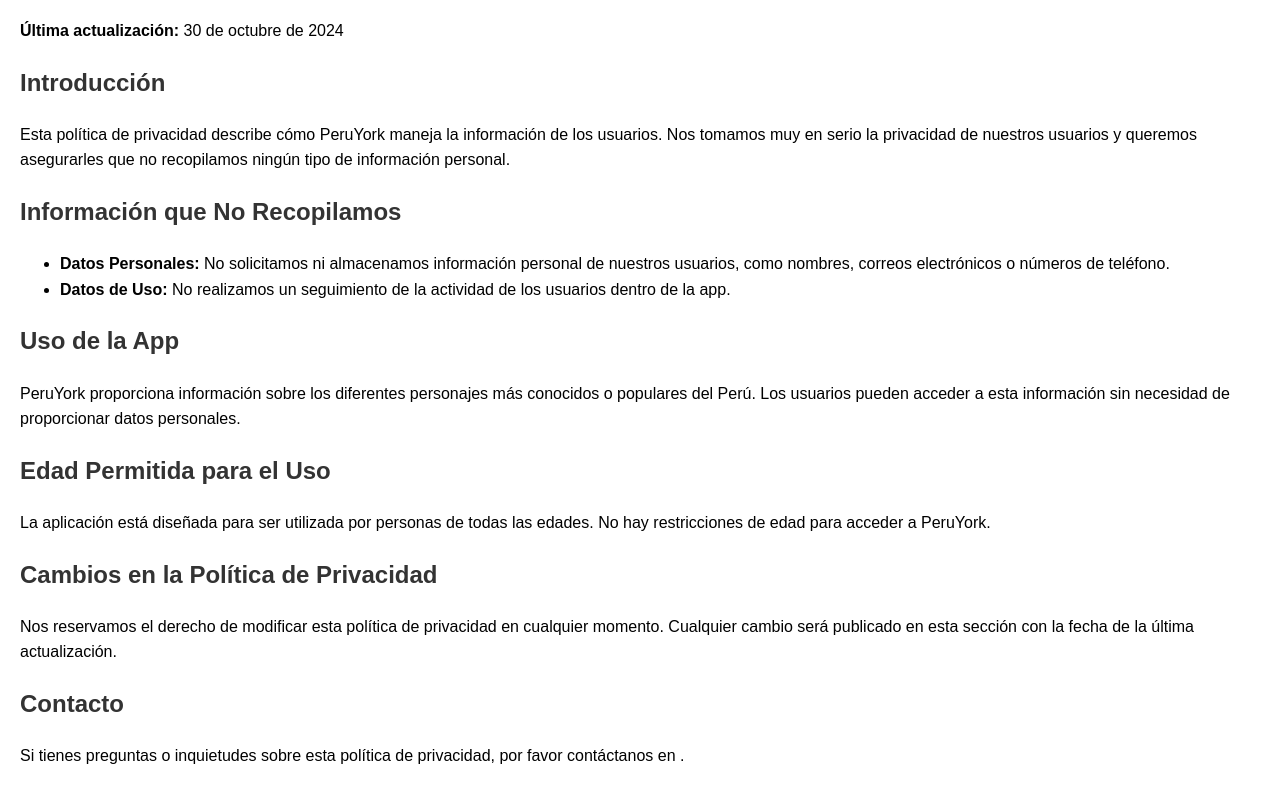
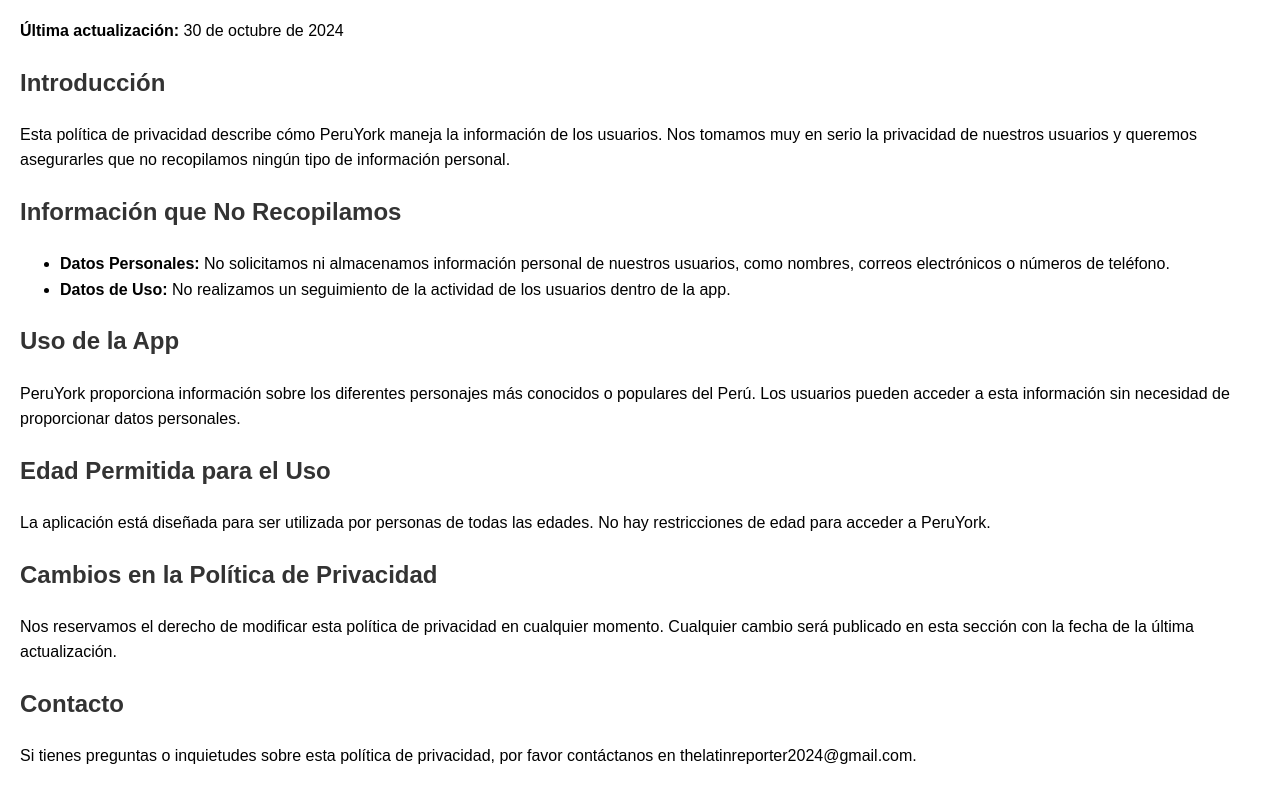
Before and after one commit to JeffCodeEasy/politica-privacidad, a plain HTML site: page index.html in a window 1280 px wide. Shown: the part 76-865 px from the top of the page. Drawn offline with Linux system fonts and the light colour scheme.

Commit message:
Cambios de políticas de privacidad

```diff
--- a/index.html
+++ b/index.html
@@ -53,7 +53,7 @@
 
     <h2>Contacto</h2>
     <p>
-        Si tienes preguntas o inquietudes sobre esta política de privacidad, por favor contáctanos en .
+        Si tienes preguntas o inquietudes sobre esta política de privacidad, por favor contáctanos en thelatinreporter2024@gmail.com.
     </p>
 
 </body>
```
